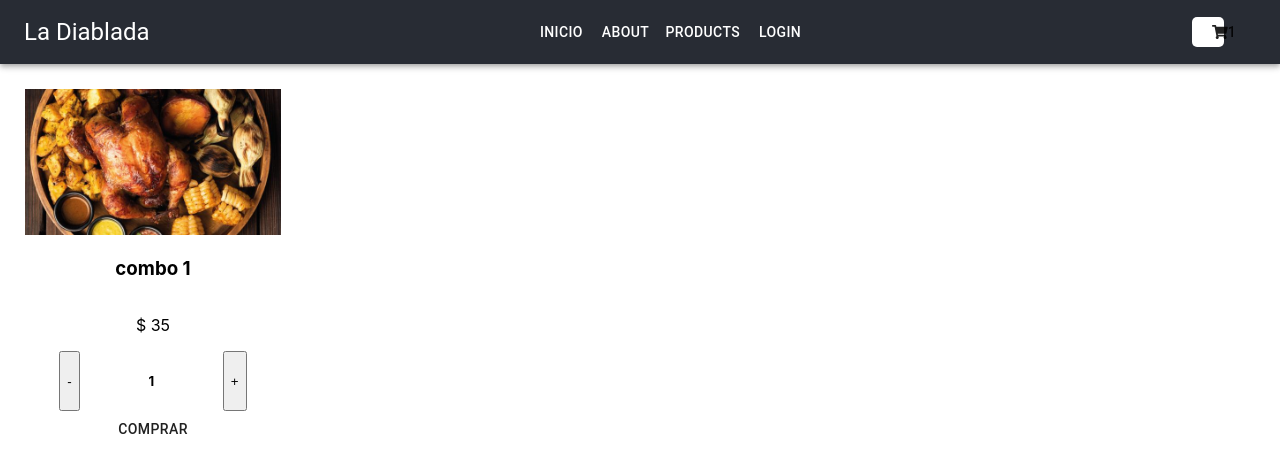
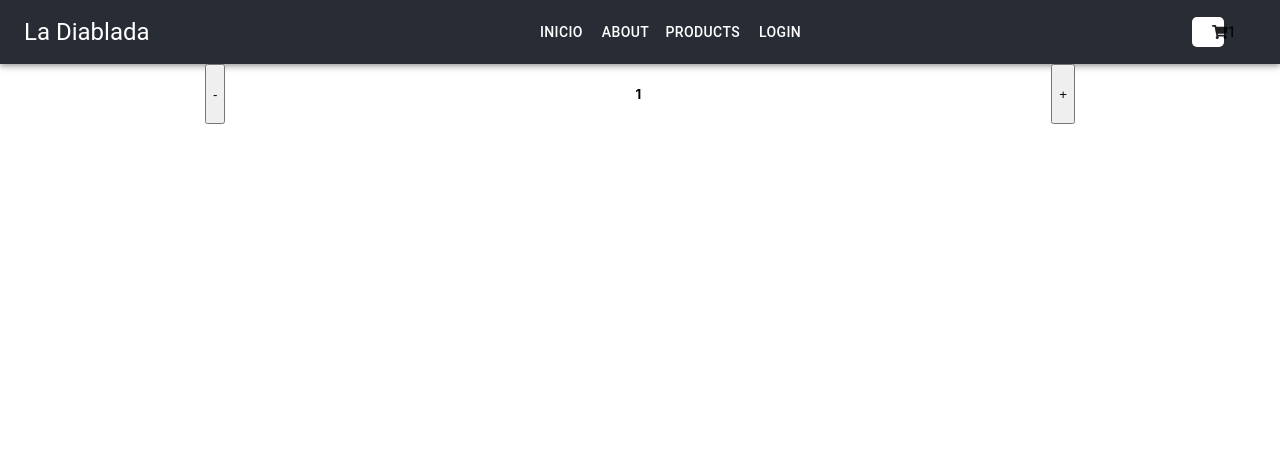
Before and after one commit to jfcattaneo87/ladiablada, a React (Create React App) app: page / in a window 1280 px wide. Shown: the top 472 px of the page. Built offline with nearby package versions, Linux system fonts and the light colour scheme.

Commit message:
modificando itemcount

```diff
--- a/src/App.js
+++ b/src/App.js
@@ -1,6 +1,6 @@
 import './App.css';
 import NavBar from './components/NavBar/NavBar';
-import ItemListContainer from './components/ItemListContainer/ItemListContainer';
+import ItemCount from './components/ItemCount/ItemCount';
 
 
 
@@ -9,7 +9,7 @@ function App() {
     <div className="App">
 
         <NavBar/>
-        <ItemListContainer Products={1}/>
+        <ItemCount stock={5} initial={1} />
 
     </div>
   );
```
